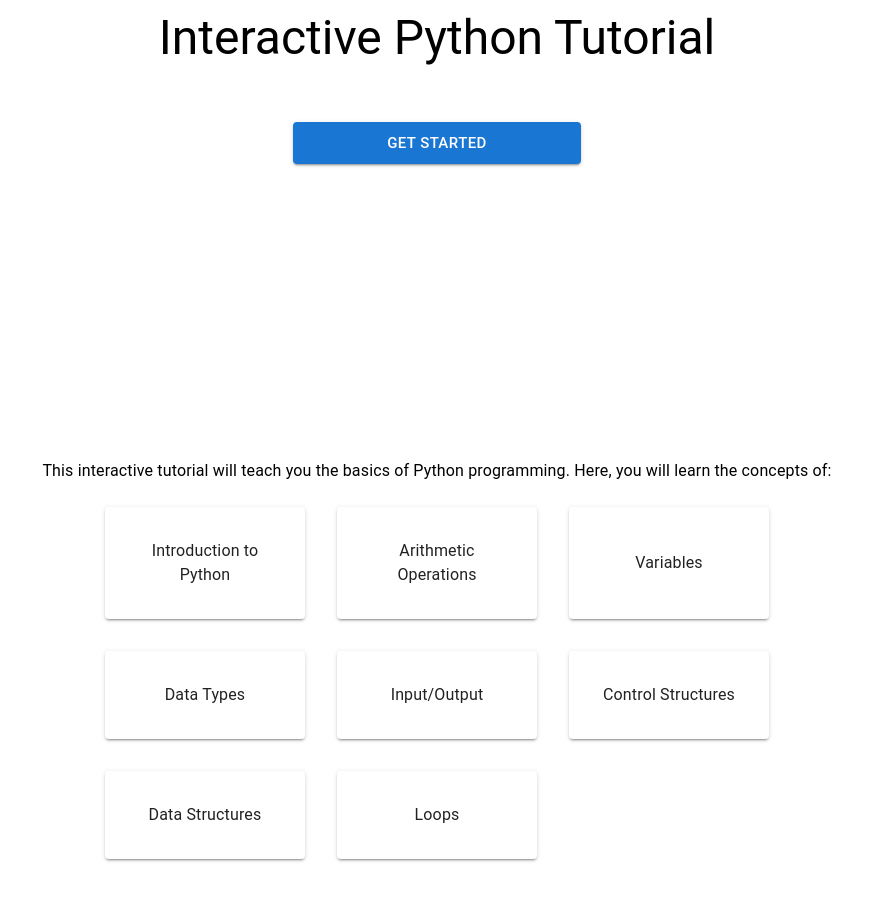
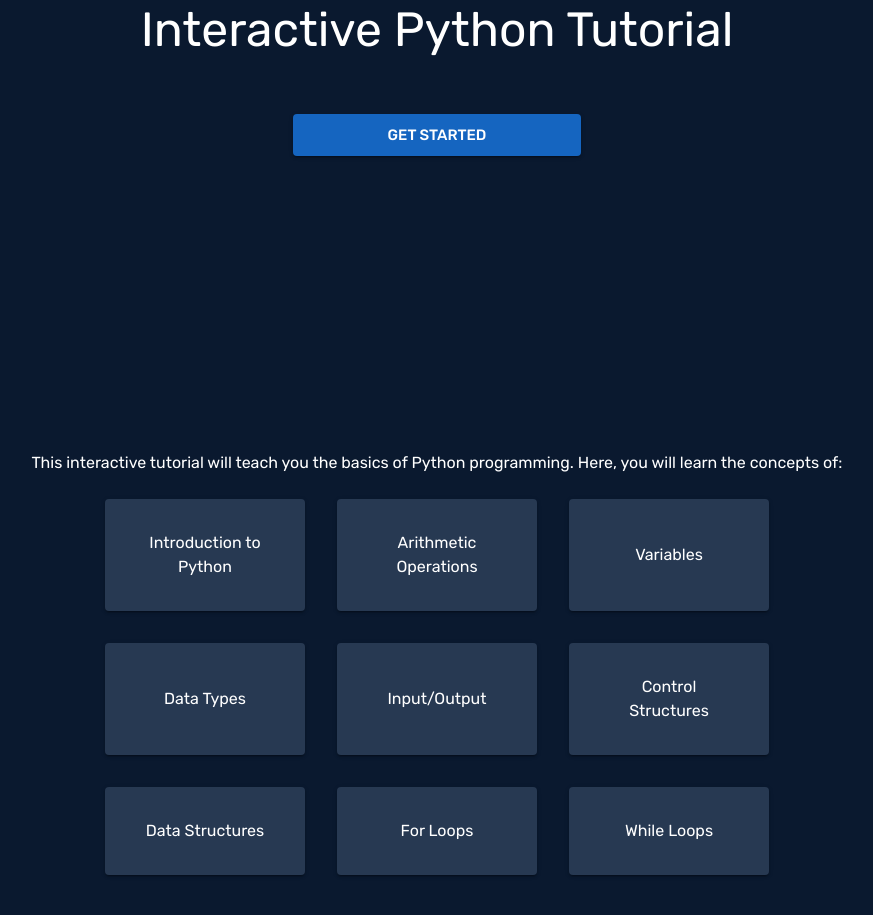
Before and after one commit to chaviotics/python-thesis-control, a React (Vite) app in the folder client/: page / in a window 1280 px wide. Shown: the part 349-1264 px from the top of the page, without its empty margins (203-1076 px from the left). Built offline with nearby package versions, Linux system fonts and the light colour scheme.

Commit message:
Added dark mode theme to website

```diff
--- a/client/index.html
+++ b/client/index.html
@@ -4,6 +4,12 @@
     <meta charset="UTF-8" />
     <meta name="viewport" content="width=device-width, initial-scale=1.0" />
     <title>Vite + React</title>
+    <link rel="preconnect" href="https://fonts.googleapis.com" />
+    <link rel="preconnect" href="https://fonts.gstatic.com" crossorigin />
+    <link
+      href="https://fonts.googleapis.com/css2?family=Rubik:wght@300;400;500;600;700;800;900&display=swap"
+      rel="stylesheet"
+    />
   </head>
   <body>
     <div id="root"></div>
--- a/client/src/App.jsx
+++ b/client/src/App.jsx
@@ -1,12 +1,37 @@
 import HomePage from './pages/HomePage/HomePage';
 import { Routes, Route } from 'react-router-dom';
+import { createTheme, CssBaseline, ThemeProvider } from '@mui/material';
+import { blue } from '@mui/material/colors';
+
+const theme = createTheme({
+  palette: {
+    mode: 'dark',
+    primary: {
+      main: blue[800],
+    },
+    background: {
+      default: '#0A192F',
+      paper: '#172A45',
+    },
+    text: {
+      primary: '#ffffff',
+      secondary: '#B0BEC5',
+    },
+  },
+  typography: {
+    fontFamily: ['Rubik', 'Arial', 'sans-serif'].join(','),
+  },
+});
 
 function App() {
   return (
     <>
-      <Routes>
-        <Route path="/" element={<HomePage />} />
-      </Routes>
+      <ThemeProvider theme={theme}>
+        <CssBaseline />
+        <Routes>
+          <Route path="/" element={<HomePage />} />
+        </Routes>
+      </ThemeProvider>
     </>
   );
 }
--- a/client/src/pages/HomePage/TopicOutline.jsx
+++ b/client/src/pages/HomePage/TopicOutline.jsx
@@ -9,7 +9,8 @@ const topics = [
   { id: 5, title: 'Input/Output' },
   { id: 6, title: 'Control Structures' },
   { id: 7, title: 'Data Structures' },
-  { id: 8, title: 'Loops' },
+  { id: 8, title: 'For Loops' },
+  { id: 8, title: 'While Loops' },
 ];
 
 function TopicOutline(props, ref) {
```
